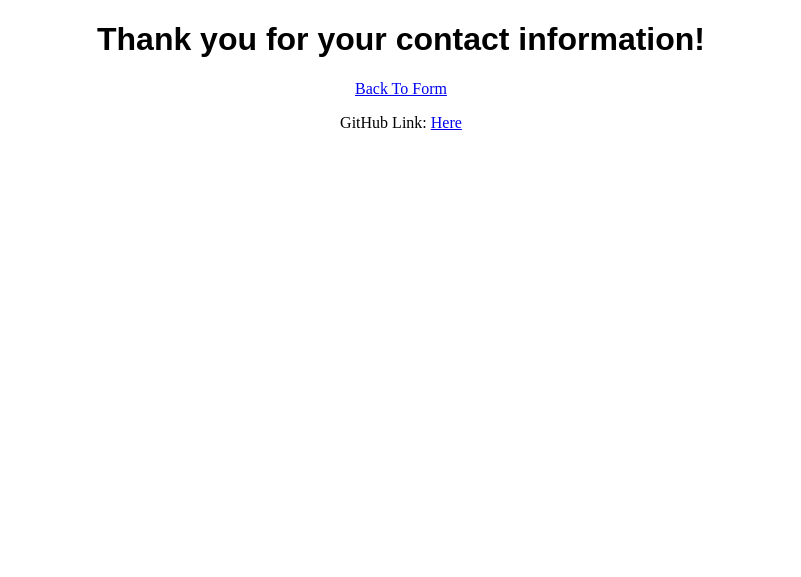
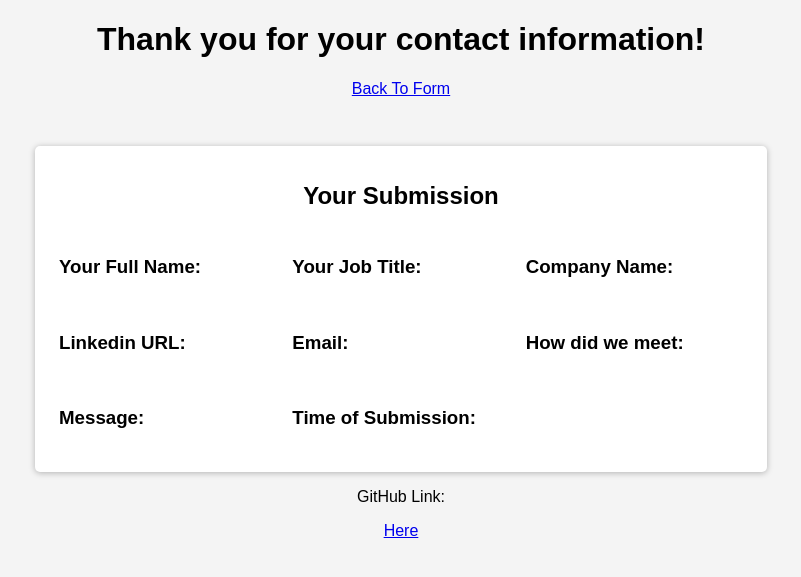
Before and after one commit to Ali200674/contact-form, a Node server app: template views/confirm.ejs in a window 1280 px wide. Shown: the top 577 px of the page, without its empty margins (239-1040 px from the left). Run offline with Node 20, Linux system fonts and the light colour scheme; the template is opened without the code that fills it, so the values that code supplies are empty.

Commit message:
feat: Confirmation page now shows details user has put in.

```diff
--- a/app.js
+++ b/app.js
@@ -26,11 +26,14 @@ app.get("/contact-form", (req, res) => {
 
 app.post("/confirm", (req, res) => {
 
+  const contact = req.body;
+  contact.timestamp = new Date();
+
   list.push(req.body);
 
   console.log(req.body);
 
-  res.render("confirm");
+  res.render("confirm", {contact});
 });
 
 app.get("/admin", (req, res) => {
--- /dev/null
+++ b/public/styles/confirm.css
@@ -0,0 +1,57 @@
+
+
+body {
+    font-family: sans-serif;
+    background-color: #f4f4f4;
+}
+h1 {
+    text-align: center;
+}
+
+a {
+    text-align: center;
+    display: block;
+    margin-top: 1rem;
+}
+
+#main {
+    width: 700px;
+    margin: 0 auto;
+
+    background-color: white;
+
+    padding: 1rem;
+
+    border-radius: 5px;
+    box-shadow: 0 1px 6px rgba(0, 0, 0, 0.269);
+    margin-top: 3rem;
+}
+
+#main-info {
+    display: grid;
+    grid-template-columns: 1fr 1fr 1fr;
+    align-items: center;
+}
+
+.info {
+    margin: .5rem;
+}
+
+#mailingList {
+    display: flex;
+    justify-content: space-between;
+    gap: 1rem;
+    align-items: center;
+
+}
+
+h2 {
+    text-align: center;
+}
+
+footer {
+    display: flex;
+    margin-top: 1rem;
+    justify-content: center;
+
+}
--- a/views/confirm.ejs
+++ b/views/confirm.ejs
@@ -3,12 +3,70 @@
 <head>
     <meta charset="UTF-8">
     <meta name="viewport" content="width=device-width, initial-scale=1.0">
-    <title>Confirmation</title>
+    <title>Confirmation Page</title>
+    <link rel="stylesheet" href="/styles/confirm.css">
 </head>
 <body>
-    <h1 style = "text-align: center; font-family: sans-serif;">Thank you for your contact information!</h1>
-    <a href="/" style = "text-align: center; display: block;">Back To Form</a>
-    <footer style = "display: flex; justify-content: center; margin-top: 1rem;">
+    <h1>Thank you for your contact information!</h1>
+    <a href="/">Back To Form</a>
+
+    <div id = "main">
+        <h2>Your Submission</h2>
+        <div id = "main-info">
+            <div class = "info">
+                <h3>Your Full Name:</h3>
+                <p><b></b> <%= contact.fname %> <%= contact.lname %> </p>
+            </div>
+            <div class = "info">
+                <h3>Your Job Title:</h3>
+                <p><%= contact.jtitle %></p>
+            </div>
+            <div class = "info">
+                <h3>Company Name:</h3>
+                <p><%= contact["company-name"] %></p>
+            </div>
+            <div class = "info">
+                <h3>Linkedin URL:</h3>
+                <p><%= contact.linkedinUrl %></p>
+            </div>
+            <div class = "info">
+                <h3>Email:</h3>
+                <p><%= contact.email %></p>
+            </div>
+
+            <div class = "info">
+                <h3>How did we meet:</h3>
+                <% if (contact["other-option"] !== '') { %>
+                <p><%= contact["other-option"] %></p>
+                <% } else { %>
+                <p><%= contact.metOption %></p>
+                <% } %>
+            </div>
+            <div class = "info">
+                <h3>Message:</h3>
+                <% if (contact.message !== "") { %>
+                    <p> <%= contact.message %></p>
+                <% } %>
+            </div>
+             <% if (contact.mailingList === "on") { %>
+            <div class = "info" id = "mailingList">
+                <div>
+                    <h3>Add to Mailing List: </h3>
+                    <p><%= contact.mailingList.toUpperCase(); %></p>
+                </div>
+                <div>
+                    <h3>Format</h3>
+                    <p><%= contact.format %></p>
+                </div>
+            </div>
+            <% } %>
+            <div class = "info">
+                <h3>Time of Submission: </h3>
+                <p><%= contact.timestamp.toLocaleDateString() %></p>
+            </div>
+        </div>
+    </div>
+    <footer>
         <span>GitHub Link: <a href="https://github.com/Ali200674/contact-form">Here</a></span>
     </footer>
 </body>
```
